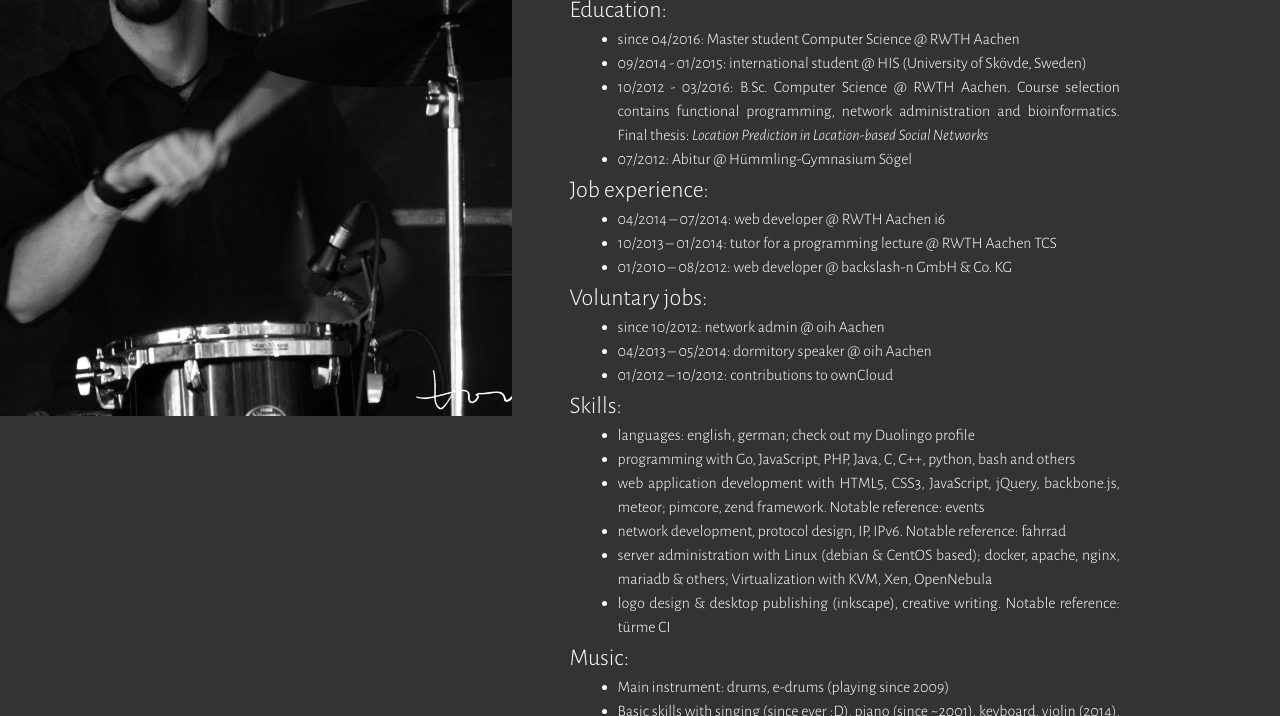
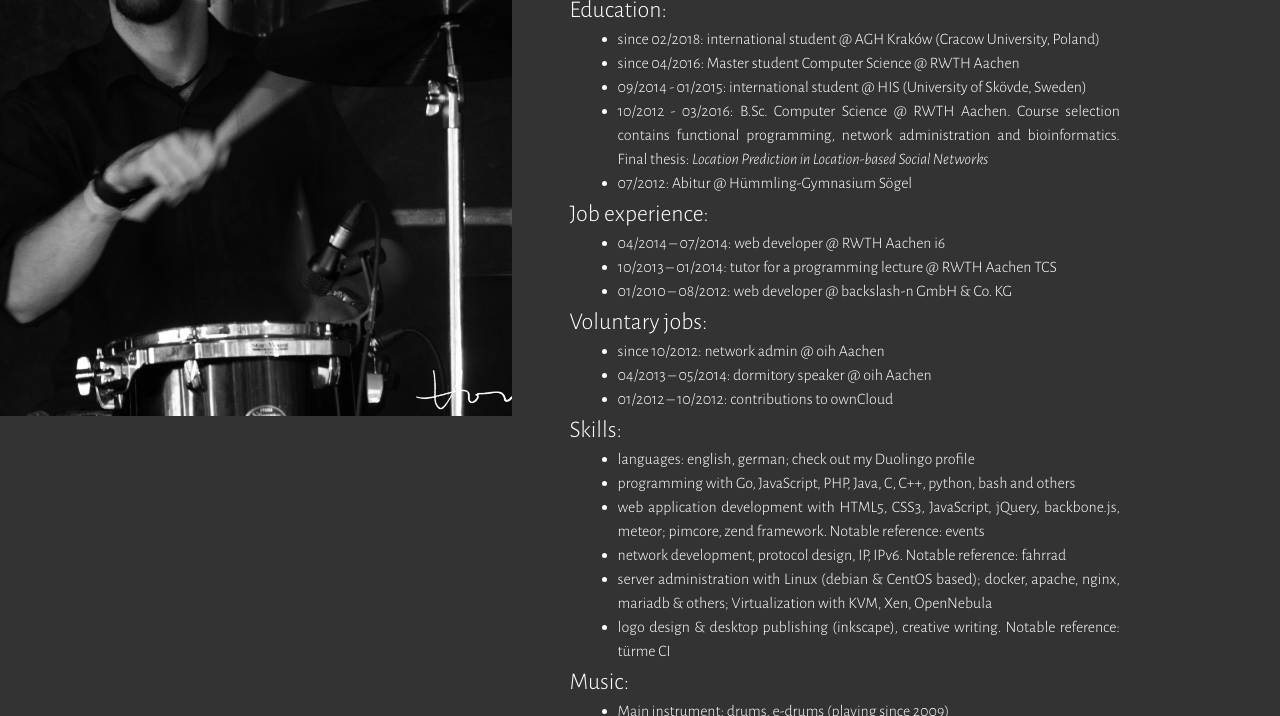
Before and after one commit to CBiX/CBiX.github.io, a plain HTML site: page index.html in a window 1280 px wide. Shown: the part 384-1100 px from the top of the page. Drawn offline with Linux system fonts and the light colour scheme.

Commit message:
AGH Erasmus

```diff
--- a/index.html
+++ b/index.html
@@ -40,6 +40,7 @@
             <h1>Curriculum vitae</h1>
             <h2>Education:</h2>
             <ul>
+                <li>since 02/2018: international student @ <a href="https://www.agh.edu.pl/">AGH Kraków (Cracow University, Poland)</a></li>
                 <li>since 04/2016: Master student Computer Science @ <a href="https://www.rwth-aachen.de">RWTH Aachen</a></li>
                 <li>09/2014 - 01/2015: international student @ <a href="http://www.his.se">HIS (University of Skövde, Sweden)</a></li>
                 <li>10/2012 - 03/2016: B.Sc. Computer Science @ <a href="https://www.rwth-aachen.de">RWTH Aachen</a>. Course selection contains functional programming, network administration and bioinformatics. Final thesis: <em>Location Prediction in Location-based Social Networks</em></li>
```
